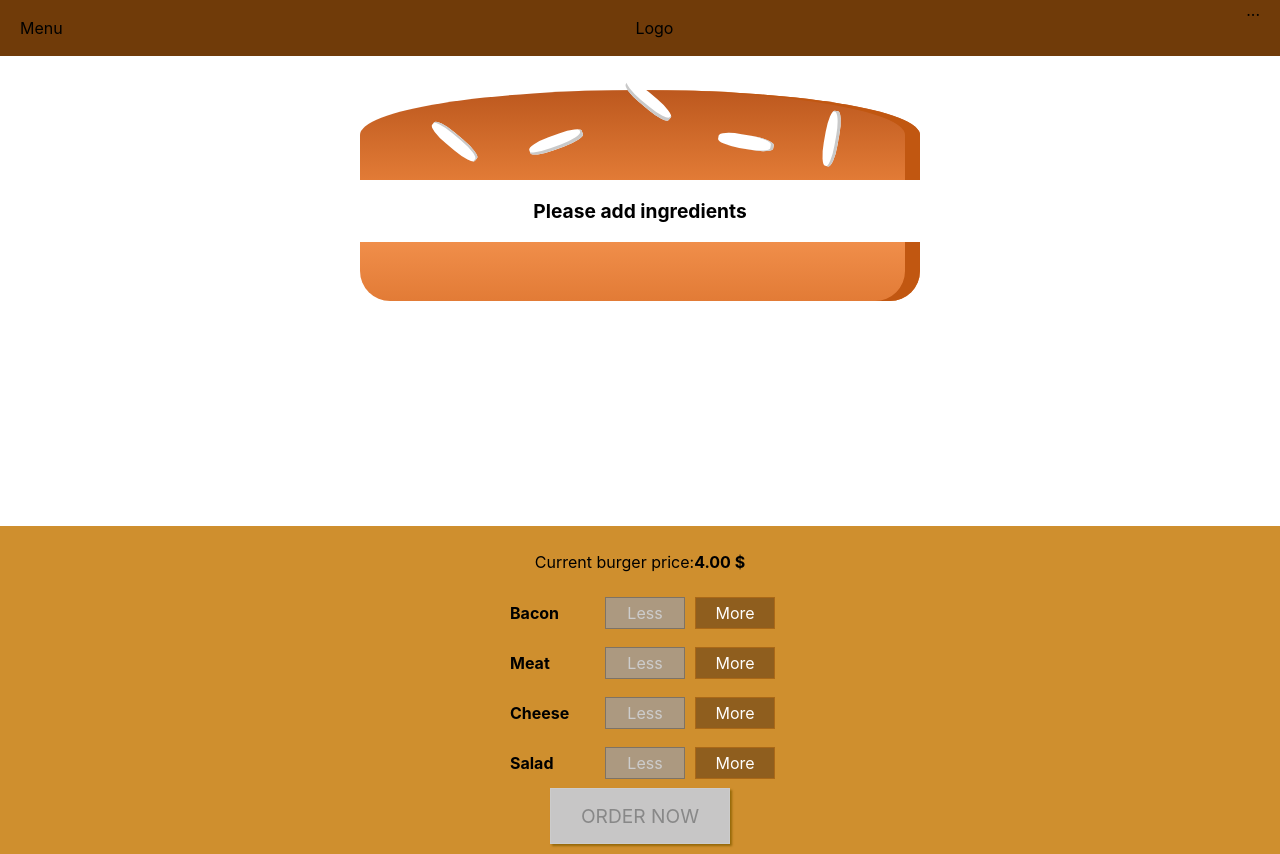
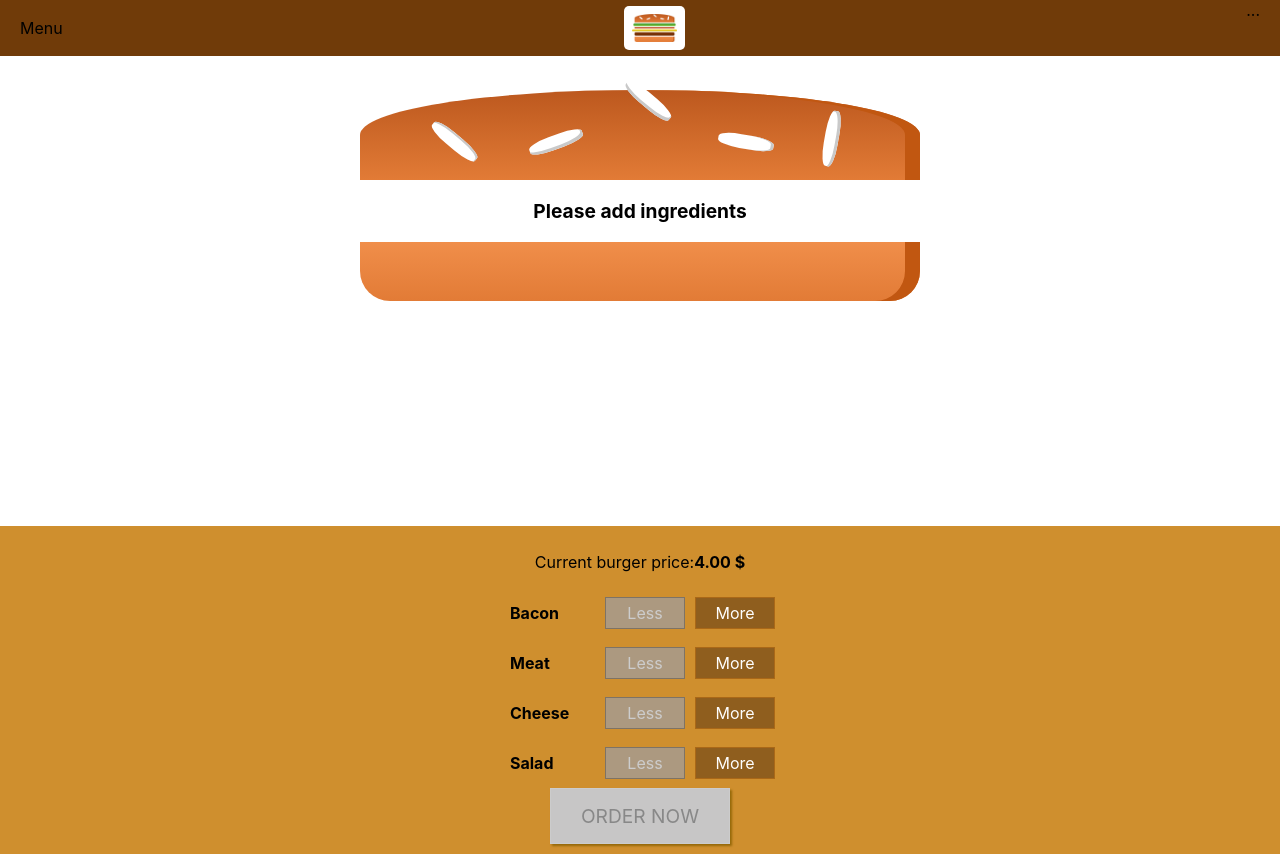
Before and after one commit to parth280197/Burger-Builder, a React (Create React App) app: page / in a window 1280 px wide. Built offline with nearby package versions, Linux system fonts and the light colour scheme.

Commit message:
Logo added

```diff
--- /dev/null
+++ b/src/components/logo/logo.js
@@ -0,0 +1,13 @@
+import React from "react";
+import Logo from "../../assest/images/burger-logo.png";
+import classes from "../logo/logo.module.css";
+
+const logo = () => {
+  return (
+    <div className={classes.Logo}>
+      <img src={Logo} alt={"burger-logo"}></img>
+    </div>
+  );
+};
+
+export default logo;
--- /dev/null
+++ b/src/components/logo/logo.module.css
@@ -0,0 +1,11 @@
+.Logo {
+  background-color: white;
+  padding: 8px;
+  height: 80%;
+  box-sizing: border-box;
+  border-radius: 5px;
+}
+
+.Logo img {
+  height: 100%;
+}
--- a/src/components/navigation/toolbar/toolbar.js
+++ b/src/components/navigation/toolbar/toolbar.js
@@ -1,10 +1,12 @@
 import React from "react";
 import classes from "../toolbar/toolbar.module.css";
+import Logo from "../../logo/logo";
+
 const toolbar = () => {
   return (
     <header className={classes.Toolbar}>
       <div>Menu</div>
-      <div>Logo</div>
+      <Logo />
       <nav>...</nav>
     </header>
   );
```
Also changed, not shown: src/assest/images/burger-logo.png (added).
